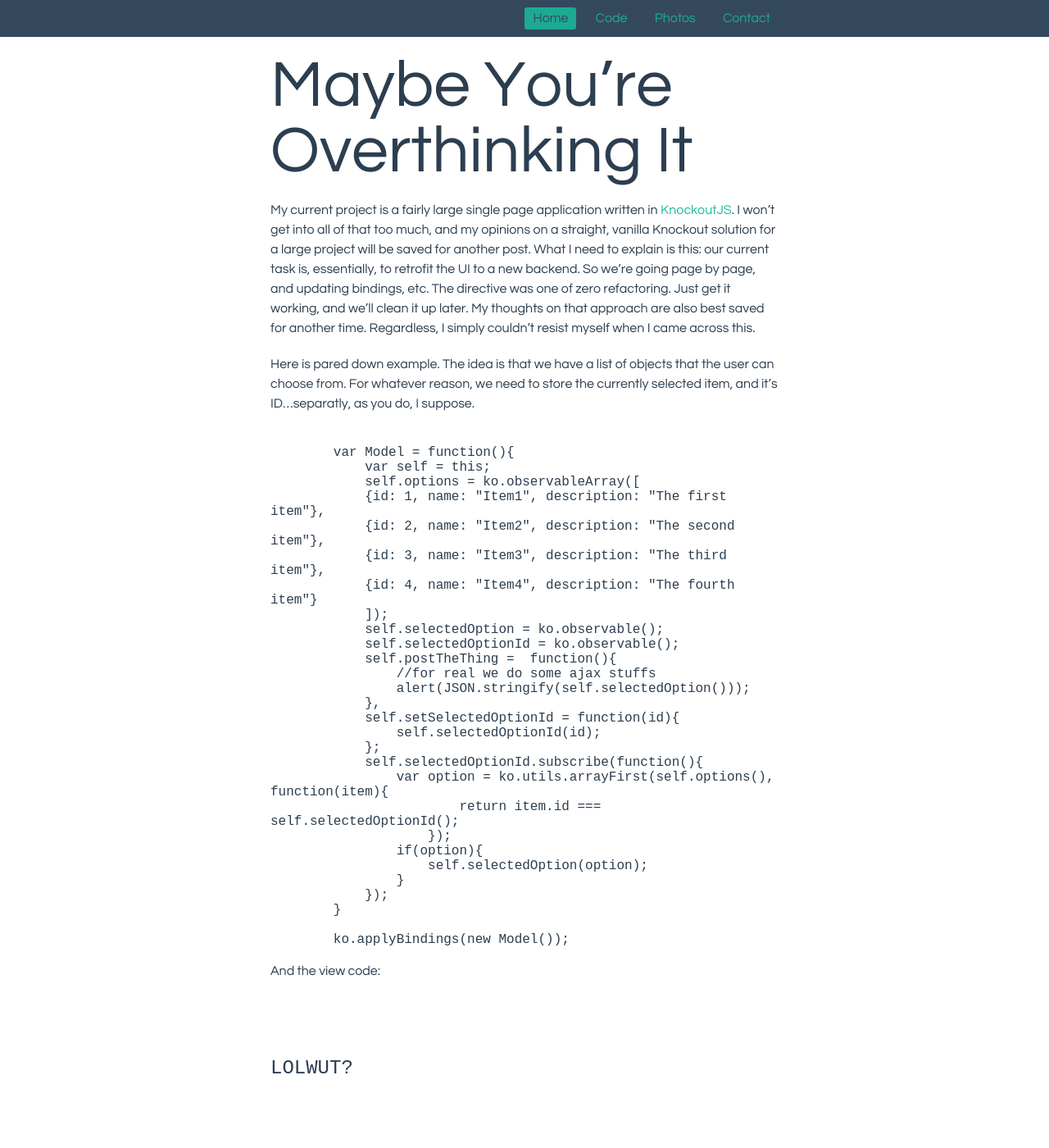
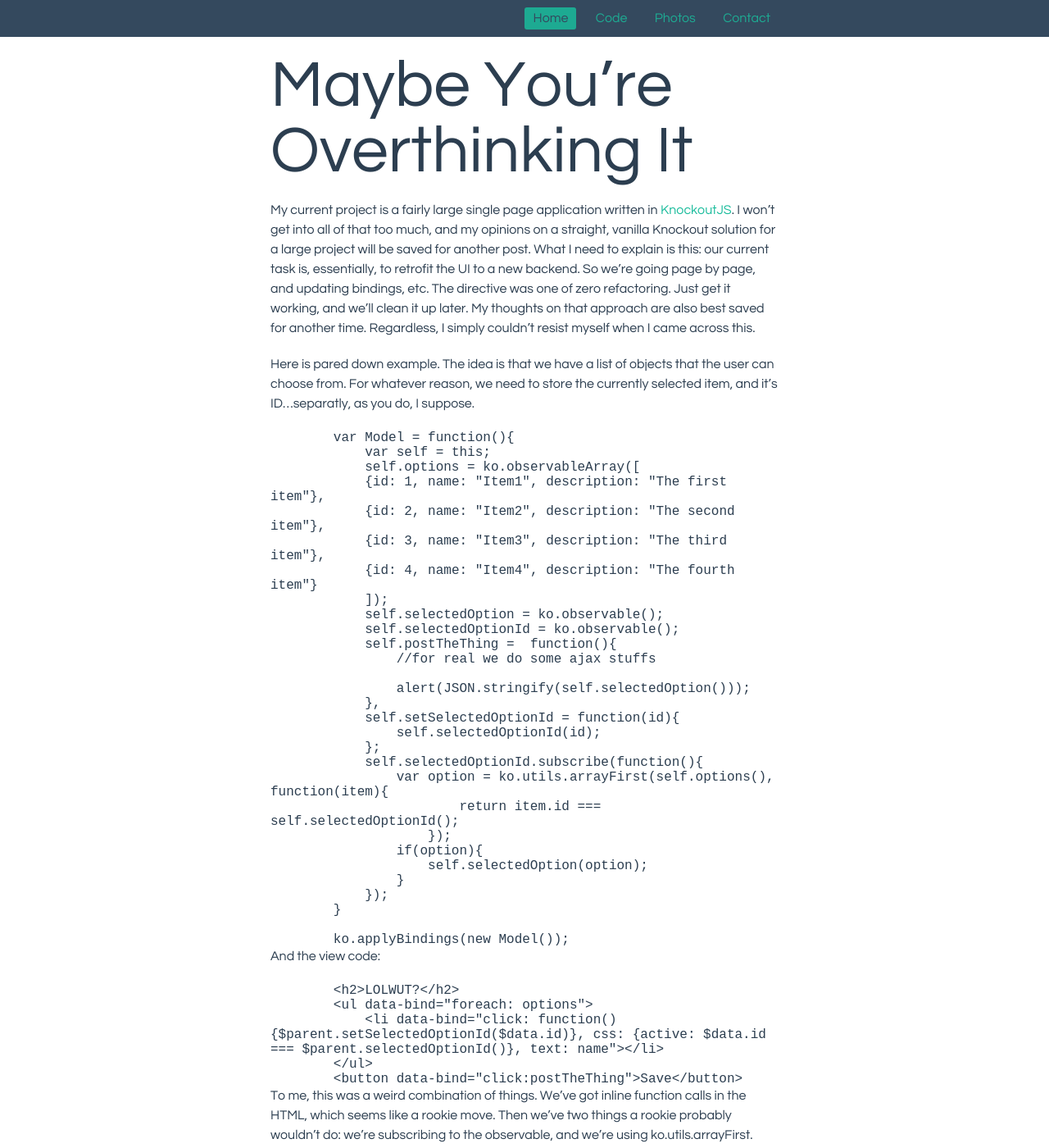
Before and after one commit to JesseWilliamson/jessewilliamson.github.com, a Jekyll site: the page built from _posts/2013-04-20-maybe-youre-overthinking-it.md, in a window 1280 px wide and 1400 px high. Shown: the whole window at 82% size. Built offline with Jekyll 4.4.1, drawn with Linux system fonts in a browser that asks for light colours; some of the changed text lies outside the part shown.

Commit message:
fixing formatting

```diff
--- a/_posts/2013-04-20-maybe-youre-overthinking-it.md
+++ b/_posts/2013-04-20-maybe-youre-overthinking-it.md
@@ -9,10 +9,7 @@
 My current project is a fairly large single page application written in [KnockoutJS]("http://knockoutjs.com"). I won't get into all of that too much, and my opinions on a straight, vanilla Knockout solution for a large project will be saved for another post. What I need to explain is this: our current task is, essentially, to retrofit the UI to a new backend. So we're going page by page, and updating bindings, etc. The directive was one of zero refactoring. Just get it working, and we'll clean it up later. My thoughts on that approach are also best saved for another time. Regardless, I simply couldn't resist myself when I came across this.
 
 Here is pared down example. The idea is that we have a list of objects that the user can choose from. For whatever reason, we need to store the currently selected item, and it's ID...separatly, as you do, I suppose.
-
-<div class="highlight">
-<pre>
-	<code class="javascript">
+{% highlight javascript %}
 	var Model = function(){
 	    var self = this;
 	    self.options = ko.observableArray([
@@ -41,25 +38,19 @@
 	}
 
 	ko.applyBindings(new Model());
-</code>
-</pre>
-</div>
+{% endhighlight %}
 
 And the view code:
 
-<div class="highlight">
-<pre>
-	<code class="html">
+{% highlight html%}
 
 	<h2>LOLWUT?</h2>
 	<ul data-bind="foreach: options">
 	    <li data-bind="click: function(){$parent.setSelectedOptionId($data.id)}, css: {active: $data.id === $parent.selectedOptionId()}, text: name"></li>
 	</ul>
 	<button data-bind="click:postTheThing">Save</button>
-</code>
-</pre>
-</div>
 
+{%endhighlight%}
 To me, this was a weird combination of things. We've got inline function calls in the HTML, which seems like a rookie move. Then we've two things a rookie probably wouldn't do: we're subscribing to the observable, and we're using ko.utils.arrayFirst.
 
 So what does this code do? It's pretty basic actually. When you click an item, we'll call the setSelectedOptionId function with the Id of the item and update the selectedOptionId observable. Since we've subscribed to that observable, we then run a function that finds the first item in our array that has the current Id.
@@ -67,10 +58,7 @@
 Seems like a combination of overthinking and ignorance of some foundational concepts in Knockout. A case of, "Well, I know the Id, and I need that object. How can I get it?" It's not all that terrible of a solution, except that Knockout provides a much simpler way to access items within a loop.
 
 Within a loop, if you bind to a function, Knockout will provide you access to that object. That means we can write this:
-
-<div class="highlight">
-<pre>
-	<code class="javascript">
+{% hightlight javascript %}
 	var Model = function(){
 	    var self = this;
 	    self.options = ko.observableArray([
@@ -90,35 +78,26 @@
 	}
 
 	ko.applyBindings(new Model());
-	</code>
-</pre>
-</div>
 
+{% endhighlight %}
 And the view:
+{% highlight html %}
 
-<div class="highlight">
-<pre>
-<code class="html">
 	<h2>DATS BETTER</h2>
 	<ul data-bind="foreach: options">
 	    <li data-bind="click: $parent.selectedOption, css: {active: $data === $parent.selectedOption()}, text: name"></li>
 	</ul>
 	<button data-bind="click:postTheThing">Save</button>
-</code>
-</pre>
-</div>
+
+{% endhighlight %}
 
 In the new code, we get replace the setSelectedOptionId function and that explicit subscription, and replace them with a single function that takes one parameter.
 
-<div class="highlight">
-<pre>
-	<code class="javascript">
+{% hightlight javascript %}
 	self.selectOption = function(item){
 	        self.selectedOption(item);
 	    };
-</code>
-</pre>
-</div>
+{% endhightlight %}
 
 When our function is called, item will refer to the item clicked. Simple.
 
```
